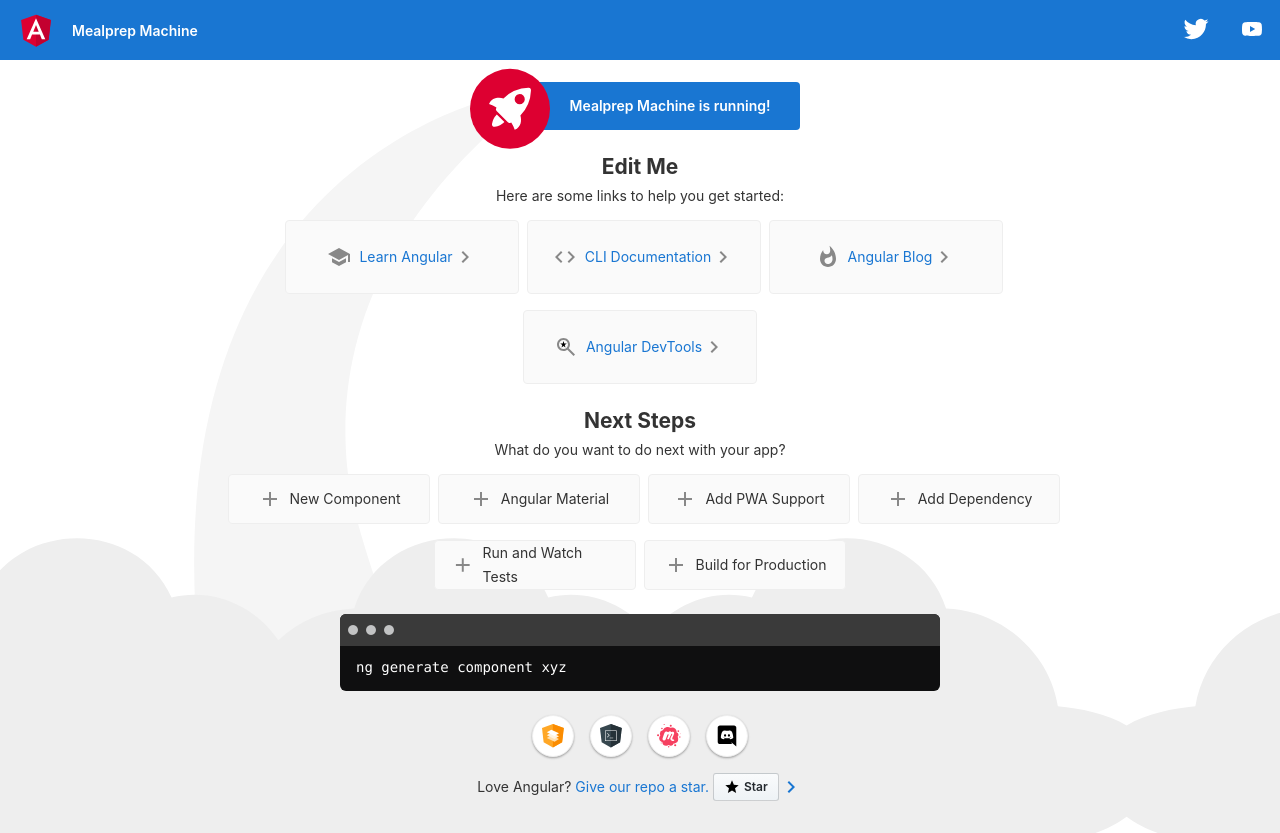
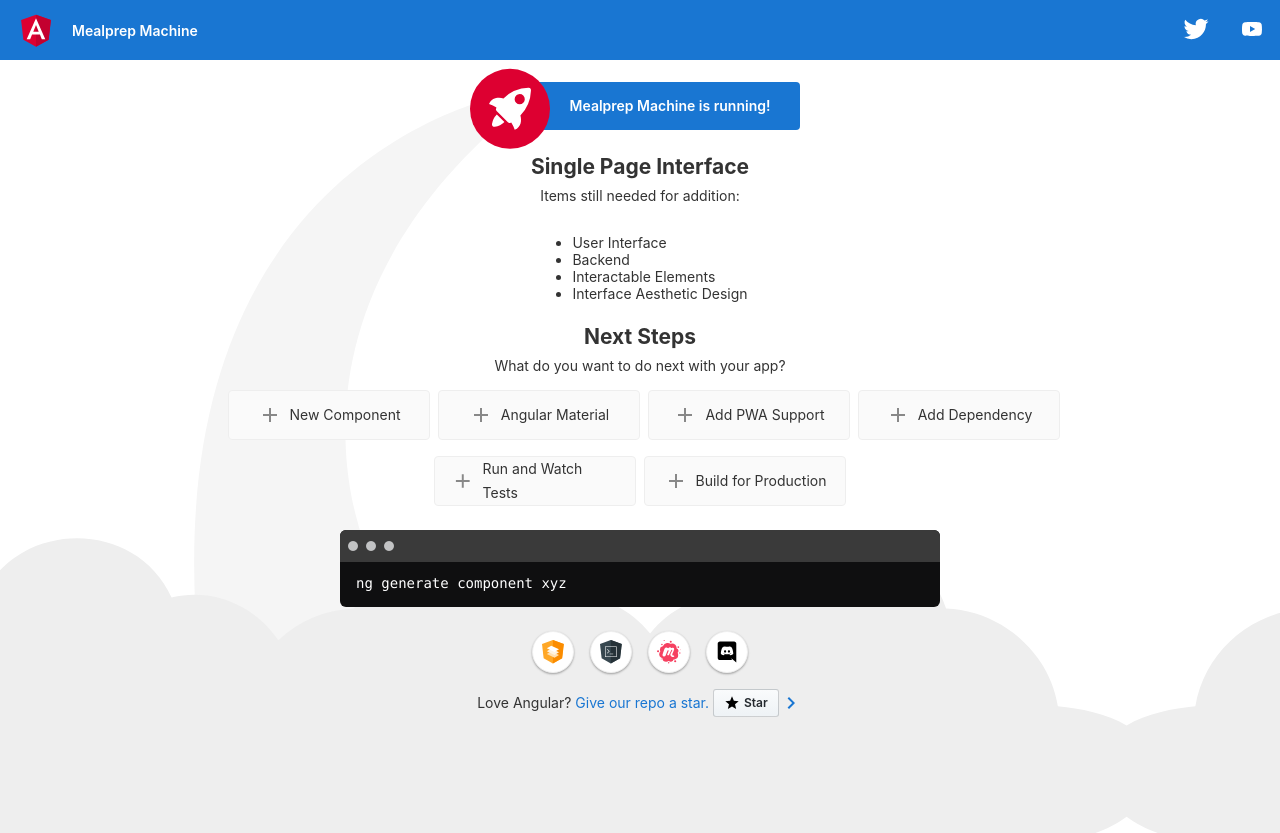
Before and after one commit to willadelinephillips/mealprep-machine, an Angular app in the folder mealprep-machine/: page / in a window 1280 px wide. After the commit the page ends 800 px from the top, so only its background shows below. Built offline with nearby package versions, Linux system fonts and the light colour scheme.

Commit message:
Outlined basic ToDo on front page

```diff
--- a/mealprep-machine/src/app/app.component.html
+++ b/mealprep-machine/src/app/app.component.html
@@ -353,40 +353,16 @@
   </div>
 
   <!-- Resources -->
-  <h2>Edit Me</h2>
-  <p>Here are some links to help you get started:</p>
+  <h2>Single Page Interface</h2>
+  <p>Items still needed for addition:</p>
 
   <div class="card-container">
-    <a class="card" target="_blank" rel="noopener" href="https://angular.io/tutorial">
-      <svg class="material-icons" xmlns="http://www.w3.org/2000/svg" width="24" height="24" viewBox="0 0 24 24"><path d="M5 13.18v4L12 21l7-3.82v-4L12 17l-7-3.82zM12 3L1 9l11 6 9-4.91V17h2V9L12 3z"/></svg>
-
-      <span>Learn Angular</span>
-
-      <svg class="material-icons" xmlns="http://www.w3.org/2000/svg" width="24" height="24" viewBox="0 0 24 24"><path d="M10 6L8.59 7.41 13.17 12l-4.58 4.59L10 18l6-6z"/></svg>    </a>
-
-    <a class="card" target="_blank" rel="noopener" href="https://angular.io/cli">
-      <svg class="material-icons" xmlns="http://www.w3.org/2000/svg" width="24" height="24" viewBox="0 0 24 24"><path d="M9.4 16.6L4.8 12l4.6-4.6L8 6l-6 6 6 6 1.4-1.4zm5.2 0l4.6-4.6-4.6-4.6L16 6l6 6-6 6-1.4-1.4z"/></svg>
-
-      <span>CLI Documentation</span>
-
-      <svg class="material-icons" xmlns="http://www.w3.org/2000/svg" width="24" height="24" viewBox="0 0 24 24"><path d="M10 6L8.59 7.41 13.17 12l-4.58 4.59L10 18l6-6z"/></svg>
-    </a>
-
-    <a class="card" target="_blank" rel="noopener" href="https://blog.angular.io/">
-      <svg class="material-icons" xmlns="http://www.w3.org/2000/svg" width="24" height="24" viewBox="0 0 24 24"><path d="M13.5.67s.74 2.65.74 4.8c0 2.06-1.35 3.73-3.41 3.73-2.07 0-3.63-1.67-3.63-3.73l.03-.36C5.21 7.51 4 10.62 4 14c0 4.42 3.58 8 8 8s8-3.58 8-8C20 8.61 17.41 3.8 13.5.67zM11.71 19c-1.78 0-3.22-1.4-3.22-3.14 0-1.62 1.05-2.76 2.81-3.12 1.77-.36 3.6-1.21 4.62-2.58.39 1.29.59 2.65.59 4.04 0 2.65-2.15 4.8-4.8 4.8z"/></svg>
-
-      <span>Angular Blog</span>
-
-      <svg class="material-icons" xmlns="http://www.w3.org/2000/svg" width="24" height="24" viewBox="0 0 24 24"><path d="M10 6L8.59 7.41 13.17 12l-4.58 4.59L10 18l6-6z"/></svg>
-    </a>
-
-    <a class="card" target="_blank" rel="noopener" href="https://angular.io/devtools/">
-      <svg class="material-icons" xmlns="http://www.w3.org/2000/svg" enable-background="new 0 0 24 24" height="24px" viewBox="0 0 24 24" width="24px" fill="#000000"><g><rect fill="none" height="24" width="24"/></g><g><g><path d="M14.73,13.31C15.52,12.24,16,10.93,16,9.5C16,5.91,13.09,3,9.5,3S3,5.91,3,9.5C3,13.09,5.91,16,9.5,16 c1.43,0,2.74-0.48,3.81-1.27L19.59,21L21,19.59L14.73,13.31z M9.5,14C7.01,14,5,11.99,5,9.5S7.01,5,9.5,5S14,7.01,14,9.5 S11.99,14,9.5,14z"/><polygon points="10.29,8.44 9.5,6 8.71,8.44 6.25,8.44 8.26,10.03 7.49,12.5 9.5,10.97 11.51,12.5 10.74,10.03 12.75,8.44"/></g></g></svg>
-      <span>Angular DevTools</span>
-
-      <svg class="material-icons" xmlns="http://www.w3.org/2000/svg" width="24" height="24" viewBox="0 0 24 24"><path d="M10 6L8.59 7.41 13.17 12l-4.58 4.59L10 18l6-6z"/></svg>
-    </a>
-
+    <ul>
+      <li>User Interface</li>
+      <li>Backend</li>
+      <li>Interactable Elements</li>
+      <li>Interface Aesthetic Design</li>
+    </ul>
   </div>
 
   <!-- Next Steps -->
```
